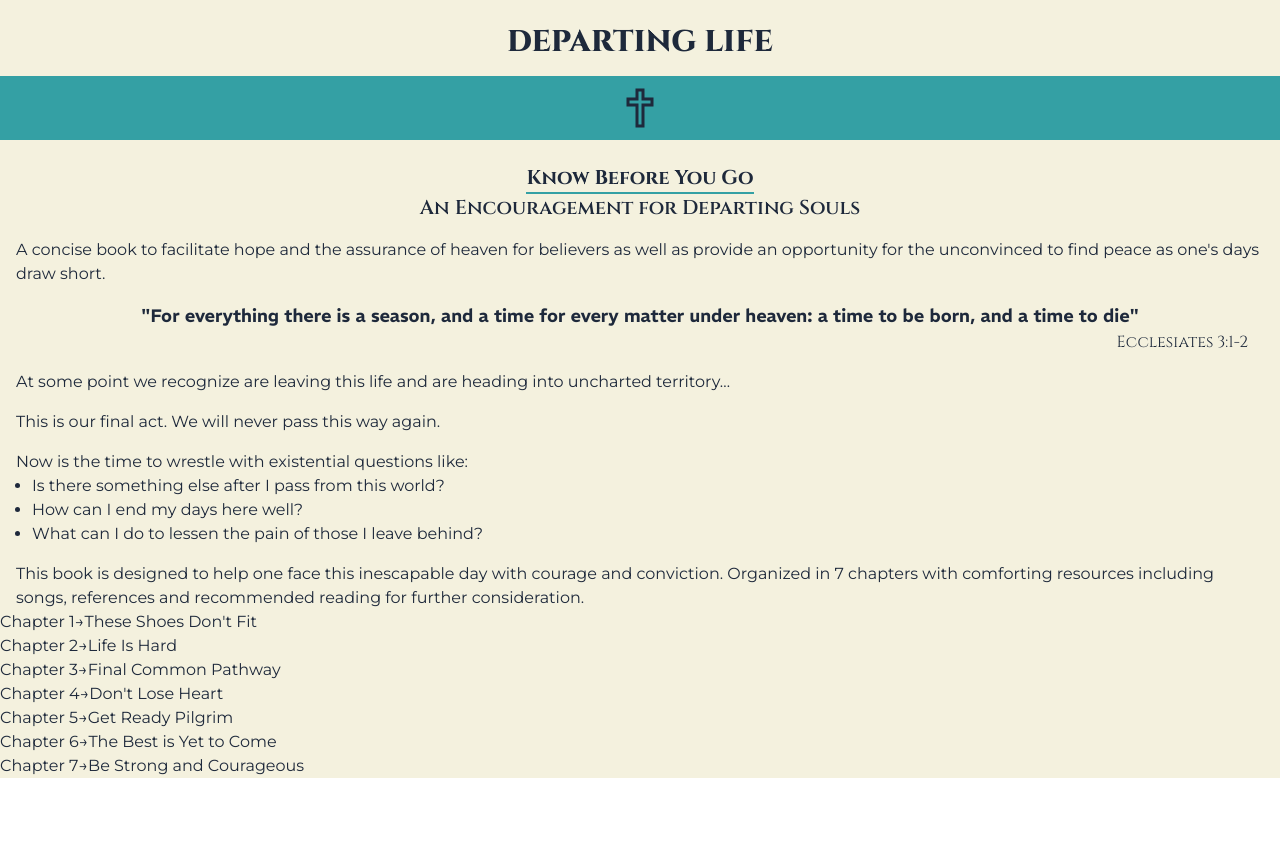
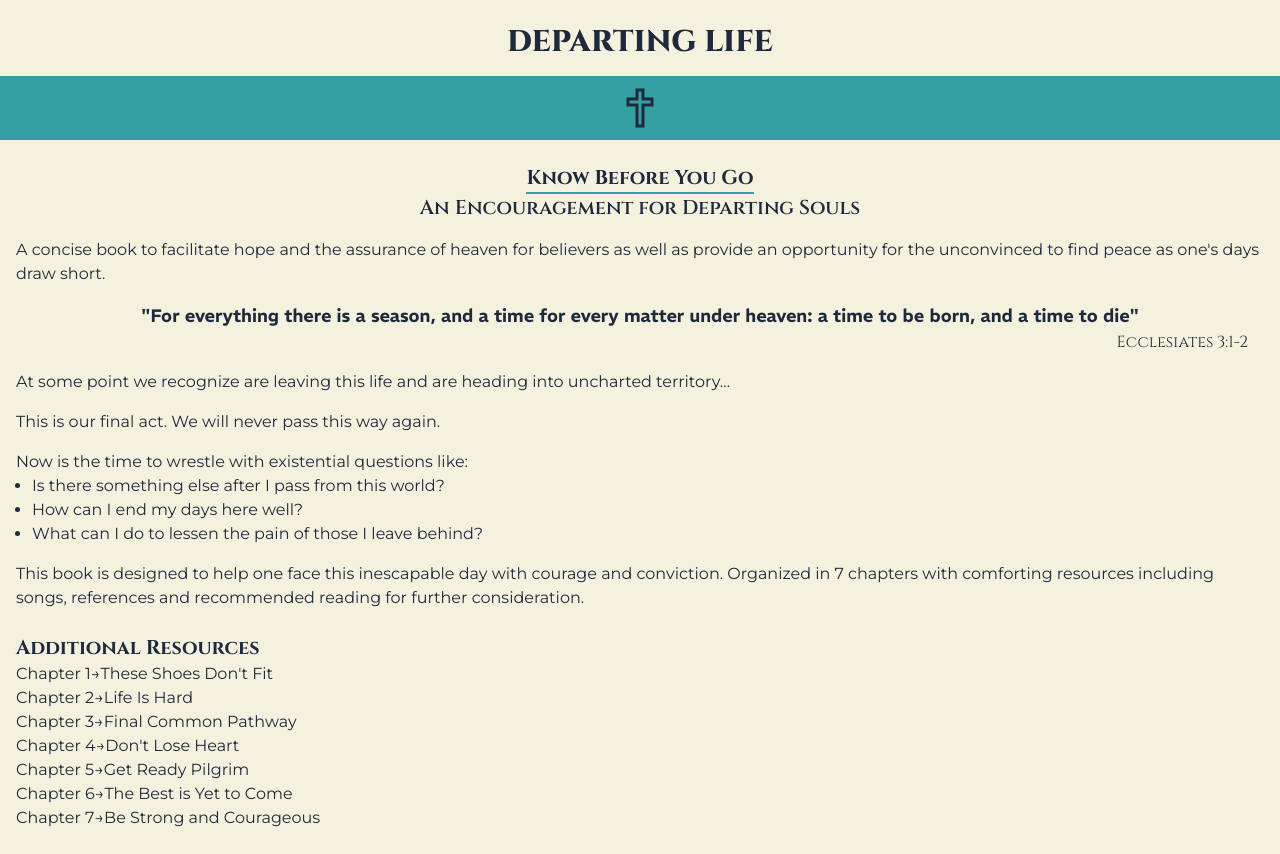
Before and after one commit to connorwarme/knowbeforeyougo, a React (Vite) app: page / in a window 1280 px wide. Before the commit the page ends 800 px from the top, so only its background shows below. Built offline with nearby package versions, Linux system fonts and the light colour scheme.

Commit message:
Add section heading, add label

```diff
--- a/src/components/Accordion.jsx
+++ b/src/components/Accordion.jsx
@@ -14,7 +14,8 @@ export default function Accordion() {
     setSelected(index);
   };
   return (
-    <>
+    <section aria-label="Additional content to supplement book, organized by chapter" className="py-6 pl-4">
+      <h2 className="font-display font-bold text-xl">Additional Resources</h2>
       {cardArray.map((card, index) => (
         <Card
           key={index}
@@ -24,6 +25,6 @@ export default function Accordion() {
           index={index}
         />
       ))}
-    </>
+    </section>
   );
 }
```
